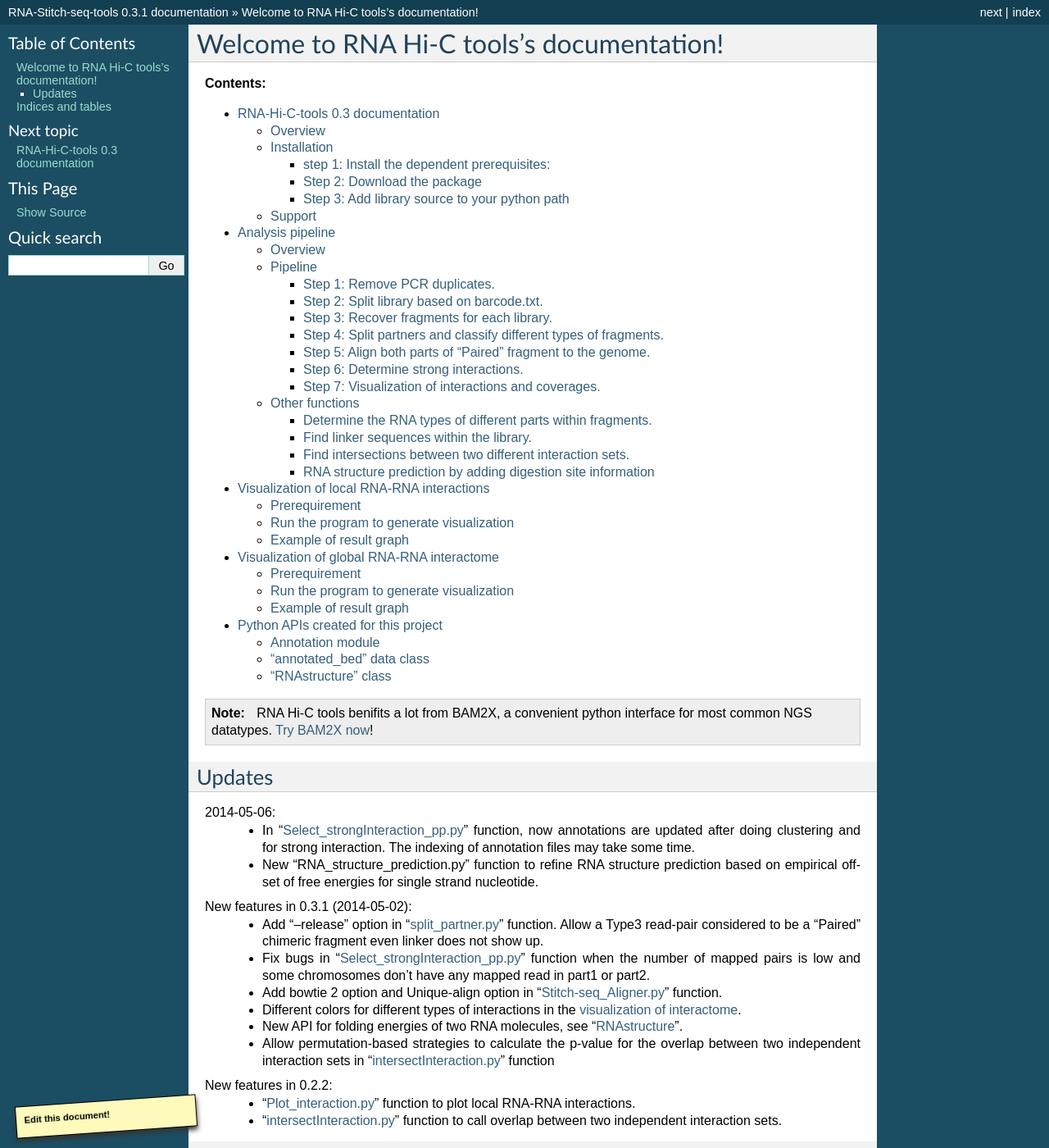
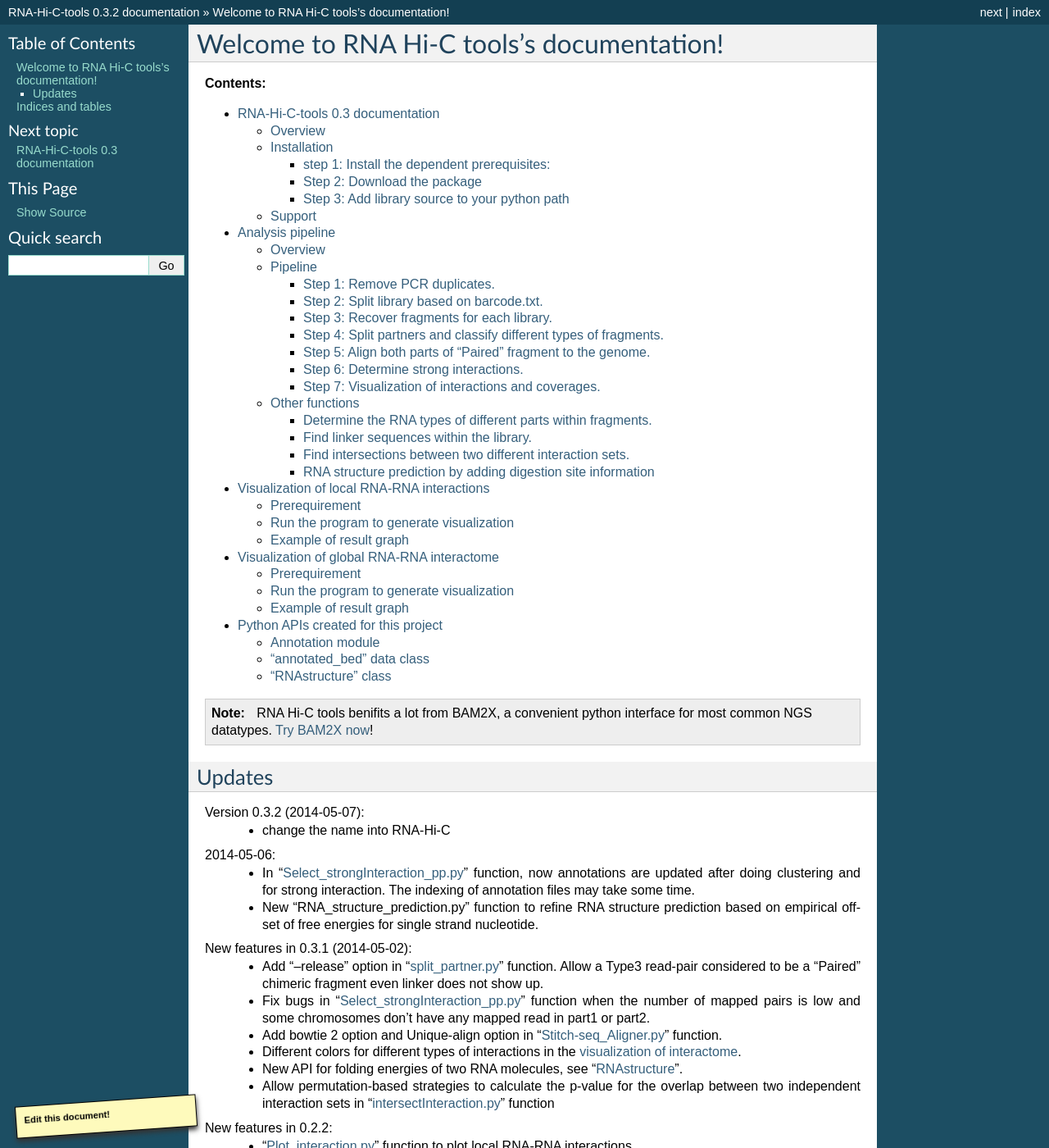
Before and after one commit to yu68/RNA-Hi-C, a Sphinx documentation site: the page built from doc/source/index.rst, in a window 1280 px wide and 1400 px high. Shown: the whole window at 82% size. Built offline with Sphinx 7.4.7, drawn with Linux system fonts in a browser that asks for light colours; formulas are drawn with MathJax 3; comment, search, counter and statistics services are not loaded; some of the changed text lies outside the part shown.

Commit message:
change project name in sphinx

```diff
--- a/doc/source/conf.py
+++ b/doc/source/conf.py
@@ -50,7 +50,7 @@
 master_doc = 'index'
 
 # General information about the project.
-project = u'RNA-Stitch-seq-tools'
+project = u'RNA-Hi-C-tools'
 copyright = u'2013, Pengfei Yu'
 
 # The version info for the project you're documenting, acts as replacement for
@@ -60,7 +60,7 @@
 # The short X.Y version.
 version = '0.3'
 # The full version, including alpha/beta/rc tags.
-release = '0.3.1'
+release = '0.3.2'
 
 # The language for content autogenerated by Sphinx. Refer to documentation
 # for a list of supported languages.
@@ -184,7 +184,7 @@
 #html_file_suffix = None
 
 # Output file base name for HTML help builder.
-htmlhelp_basename = 'Stitch-seq-toolsdoc'
+htmlhelp_basename = 'RNA-Hi-C-toolsdoc'
 
 ##
 # Various settings to pass to templates:
@@ -192,7 +192,7 @@
 html_context = {
    "disqus_shortname" : 'stitchseqtools',
    "github_base_account" : 'yu68',
-   "github_project" : 'stitch-seq',
+   "github_project" : 'RNA-Hi-C',
 }
 
 
@@ -213,7 +213,7 @@
 # (source start file, target name, title,
 #  author, documentclass [howto/manual]).
 latex_documents = [
-  ('index', 'Stitch-seq-tools.tex', u'Stitch-seq-tools Documentation',
+  ('index', 'Stitch-seq-tools.tex', u'RNA-Hi-C-tools Documentation',
    u'Pengfei Yu', 'manual'),
 ]
 
@@ -278,7 +278,7 @@
 # -- Options for Epub output ----------------------------------------------
 
 # Bibliographic Dublin Core info.
-epub_title = u'Stitch-seq-tools'
+epub_title = u'RNA-Hi-C-tools'
 epub_author = u'Pengfei Yu'
 epub_publisher = u'Pengfei Yu'
 epub_copyright = u'2013, Pengfei Yu'
--- a/doc/source/index.rst
+++ b/doc/source/index.rst
@@ -27,6 +27,9 @@
 
 Updates
 -------
+Version 0.3.2 (2014-05-07):
+  * change the name into RNA-Hi-C
+
 2014-05-06:
   * In ":ref:`Select_strongInteraction_pp.py<Step6>`" function, now annotations are updated after doing clustering and for strong interaction. The indexing of annotation files may take some time.
   * New "RNA_structure_prediction.py" function to refine RNA structure prediction based on empirical offset of free energies for single strand nucleotide.
```
Also changed, not shown: 14 other files.
